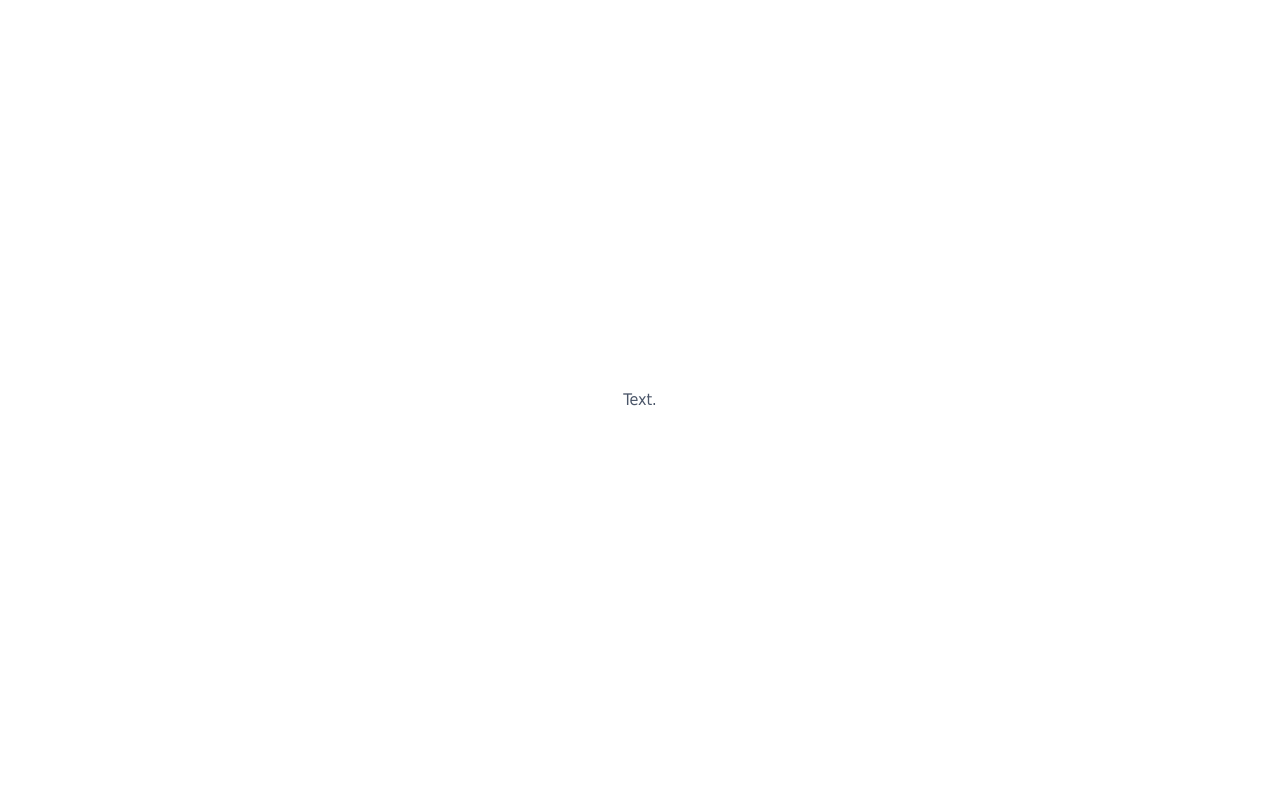
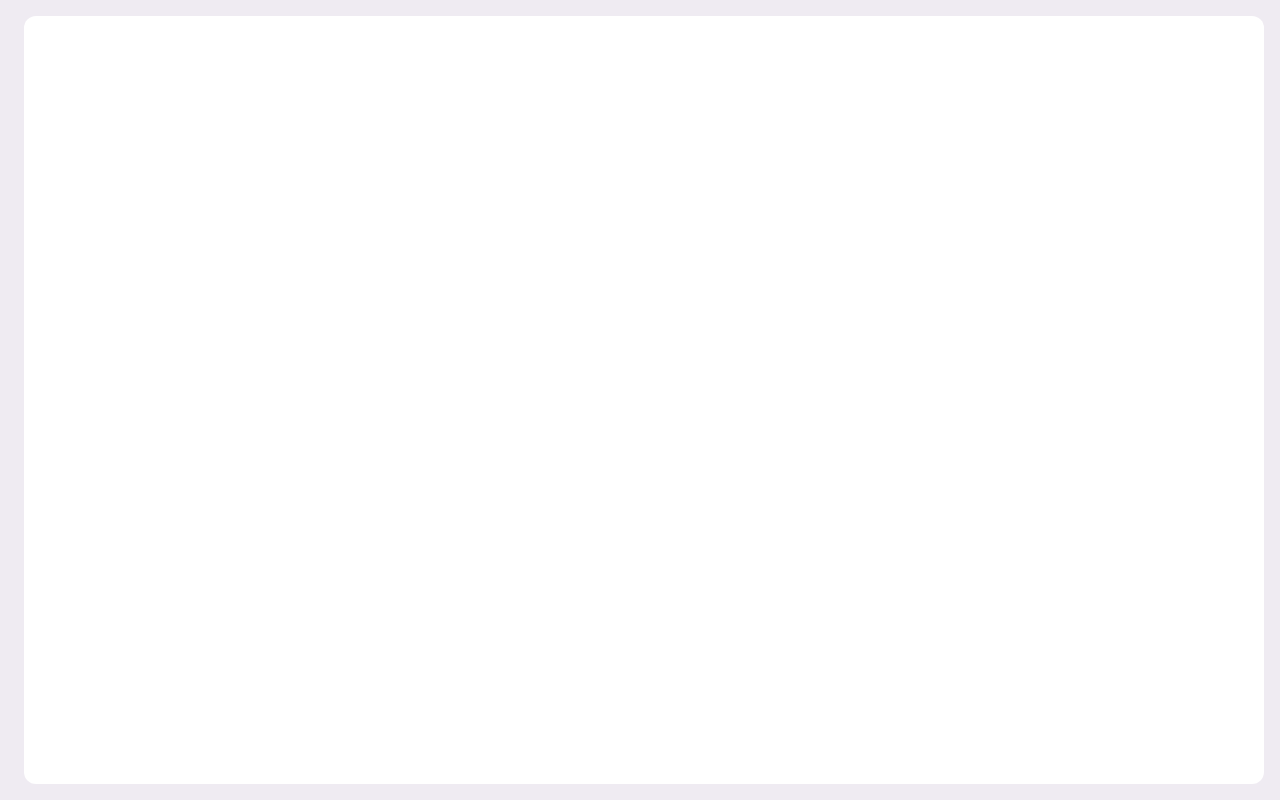
Before and after one commit to CatchupApp/web, a Next.js app: page / in a window 1280 px wide. Built offline with nearby package versions, Linux system fonts and the light colour scheme.

Commit message:
Continued work for videos

```diff
--- a/pages/index.tsx
+++ b/pages/index.tsx
@@ -1,18 +1,20 @@
 import Head from "next/head";
+import Video from "./videos/[id]/video";
 
 const HomePage = () => {
   return (
-    <div className="h-full">
-      <Head>
-        <title>Catchup | Log-In</title>
-        <link rel="icon" href="/favicon.ico" />
-      </Head>
-      <main className="p-8 h-full">
-        <section className="h-full flex items-center justify-center">
-          Text.
-        </section>
-      </main>
-    </div>
+    // <div className="h-full">
+    //   <Head>
+    //     <title>Catchup | Log-In</title>
+    //     <link rel="icon" href="/favicon.ico" />
+    //   </Head>
+    //   <main className="p-8 h-full">
+    //     <section className="h-full flex items-center justify-center">
+    //       Text.
+    //     </section>
+    //   </main>
+    // </div>
+    <Video />
   );
 };
 
--- /dev/null
+++ b/pages/videos/[id]/video.tsx
@@ -0,0 +1,70 @@
+import * as React from 'react';
+import { BsTextLeft, BsSearch } from 'react-icons/bs';
+
+const TabBar = (props) => {
+  const isFirstTab = props.isFirstTab;
+
+  const analysisColors = isFirstTab ? "bg-white text-black" : "bg-dark text-white";
+  const transcriptColors = isFirstTab ? "bg-dark text-white" : "bg-white text-black";
+
+  return (
+    <div className="w-full h-10 bg-medium rounded-lg relative">
+      <style global jsx>{`
+        .second-tab {
+          left: 8rem
+        }
+      `}</style>
+      <div className={`flex items-center p-3 w-48 rounded-t-lg h-full font-bold absolute left-40 second-tab ${transcriptColors}`} onClick={props.onAnalysisClick}>
+        <BsSearch className="mr-3 ml-10"/>
+        Analysis
+      </div>
+      <div className={`flex items-center p-3 w-40 rounded-t-lg h-full font-bold absolute top-0 left-0 ${analysisColors}`} onClick={props.onTranscriptClick}>
+        <BsTextLeft className="mr-3 ml-1"/>
+        Transcript
+      </div>
+    </div>
+  )
+}
+
+
+
+class LeftPage extends React.Component {
+  render() {
+    return (
+      <div className="mr-2 bg-white rounded-lg flex-1 w-full h-full">
+        {/* <TabBar isFirstTab={onTranscript} /> */}
+      </div>
+    )
+  }
+}
+
+interface VideoState {
+  onTranscript: boolean,
+}
+
+interface VideoProps {
+
+}
+
+class Video extends React.Component<VideoProps, VideoState> {
+  constructor(props) {
+    super(props);
+
+    this.state = {
+      onTranscript: true,
+    }
+  }
+
+  render() {
+    return (
+      <div className="w-full h-full p-4 bg-light flex flex-row">
+        {/* <LeftPage onTranscript={this.state.onTranscript}/> */}
+        <div className="ml-2 bg-white rounded-lg flex-1 w-full h-full overflow-hidden">
+
+        </div>
+      </div>
+    )
+  }
+}
+
+export default Video;
--- a/pages/videos.tsx
+++ b/pages/videos/videos.tsx
@@ -1,6 +1,6 @@
 import React from 'react';
-import { Lecture } from '../models/classinfo';
-import ThumbnailImage from '../components/ThumbnailImage';
+import { Lecture } from '../../models/classinfo';
+import ThumbnailImage from '../../components/ThumbnailImage';
 
 interface VideoProps {
   lectures: Array<Lecture>
--- a/tailwind.config.js
+++ b/tailwind.config.js
@@ -13,6 +13,7 @@ module.exports = {
     extend: {
       colors: {
         dark: "#6A5D7B",
+        medium: "#A9A7CA",
         light: "#EFEBF2",
       },
     },
```
Also changed, not shown: pages/analysis.tsx (added).
